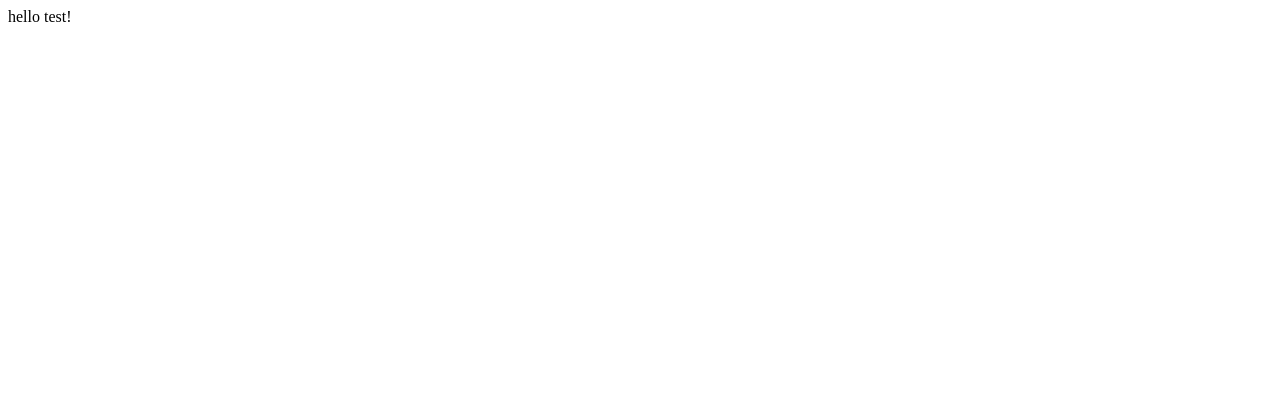
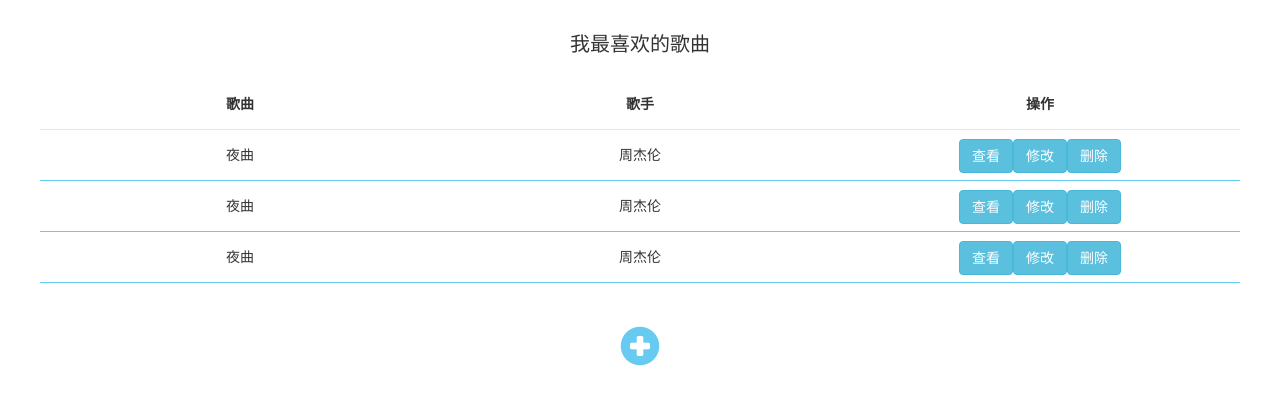
Before and after one commit to 349032805/vue-express-mongodb-demo, a Vue app: page / in a window 1280 px wide. Shown: the top 404 px of the page. Built offline with nearby package versions, Linux system fonts and the light colour scheme.

Commit message:
git commit

```diff
--- a/index.html
+++ b/index.html
@@ -4,6 +4,7 @@
     <meta charset="utf-8">
     <title>vuejs-nodejs-express-demo</title>
     <meta http-equiv="X-UA-Compatible" content="IE=edge">
+    <link href="https://cdn.bootcss.com/bootstrap/3.3.7/css/bootstrap.min.css" rel="stylesheet">
   </head>
   <body>
     <div id="app"></div>
--- a/src/App.vue
+++ b/src/App.vue
@@ -3,3 +3,14 @@
         <router-view></router-view>
       </div>
 </template>
+
+
+<style lang="less" scoped>
+	body {
+		font-size: 16px;
+	}
+	#app{
+		width: 1200px;
+		margin: 0 auto;
+	}
+</style>
--- a/src/router/router.js
+++ b/src/router/router.js
@@ -1,13 +1,25 @@
 
 import test from '../views/test.vue'
+import list from '../views/list.vue'
+import detail from '../views/detail.vue'
 export default [
     {
       path: '/',
-      component: test
+      component: list
     },
      {
         path: 'test',
         name: "test",
         component: test
+      },
+     {
+        path: 'list',
+        name: "list",
+        component: list
+      },
+     {
+        path: 'detail',
+        name: "detail",
+        component: detail
       }
 ];
--- /dev/null
+++ b/src/views/detail.vue
@@ -0,0 +1,24 @@
+<template>
+  <div>
+ 	hello test!
+  </div>
+</template>
+
+<script type="text/ecmascript-6">
+     export default {
+      data() {
+          return {
+          }
+        },
+      created() {
+          console.log("---------create");
+       },
+      methods: {
+
+      }
+    };
+</script>
+
+<style lang="less" scoped>
+
+</style>
--- /dev/null
+++ b/src/views/list.vue
@@ -0,0 +1,102 @@
+<template>
+  <div class="list">
+  	<div class="title">我最喜欢的歌曲</div>
+ 	<table class="song-table">
+ 		<thead>
+ 			<th>歌曲</th>
+ 			<th>歌手</th>
+ 			<th>操作</th>
+ 		</thead>
+ 		<tbody>
+ 			<tr>
+ 				<td>夜曲</td>
+ 				<td>周杰伦</td>
+ 				<td>
+ 					<button type="button" class="btn btn-info">查看</button>
+ 					<button type="button" class="btn btn-info">修改</button>
+ 					<button type="button" class="btn btn-info">删除</button>
+ 				</td>
+ 			</tr>
+ 			<tr>
+ 				<td>夜曲</td>
+ 				<td>周杰伦</td>
+ 				<td>
+ 					<button type="button" class="btn btn-info">查看</button>
+ 					<button type="button" class="btn btn-info">修改</button>
+ 					<button type="button" class="btn btn-info">删除</button>
+ 				</td>
+ 			</tr>
+ 			<tr>
+ 				<td>夜曲</td>
+ 				<td>周杰伦</td>
+ 				<td>
+ 					<button type="button" class="btn btn-info">查看</button>
+ 					<button type="button" class="btn btn-info">修改</button>
+ 					<button type="button" class="btn btn-info">删除</button>
+ 				</td>
+ 			</tr>
+ 		</tbody>
+ 	</table>
+
+ 	<div class="add-sign">
+ 		<span class='glyphicon glyphicon-plus-sign'></span>
+ 	</div>
+  </div>
+</template>
+
+<script type="text/ecmascript-6">
+     export default {
+      data() {
+          return {
+          }
+        },
+      created() {
+          console.log("---------create");
+       },
+      methods: {
+
+      }
+    };
+</script>
+
+<style lang="less" scoped>
+	.list {
+		padding: 30px 0;
+		.title {
+			text-align: center;
+			font-size: 20px;
+		}
+
+		.song-table {
+			width: 100%;
+			margin-top:20px;
+			thead,tr{
+				display: flex;
+			}
+
+			th,td{
+				text-align: center;
+				flex: 1;
+				line-height: 50px;
+			}
+
+			th {
+				border-bottom: 1px solid #e5e5e5;
+			}
+
+			td {
+				border-bottom: 1px solid #66caf1;
+			}
+		}
+
+		.add-sign {
+			margin-top: 40px;
+			text-align: center;
+			font-size: 40px;
+			color: #66caf1;
+			span {
+				cursor: pointer;
+			}
+		}
+	}
+</style>
```
